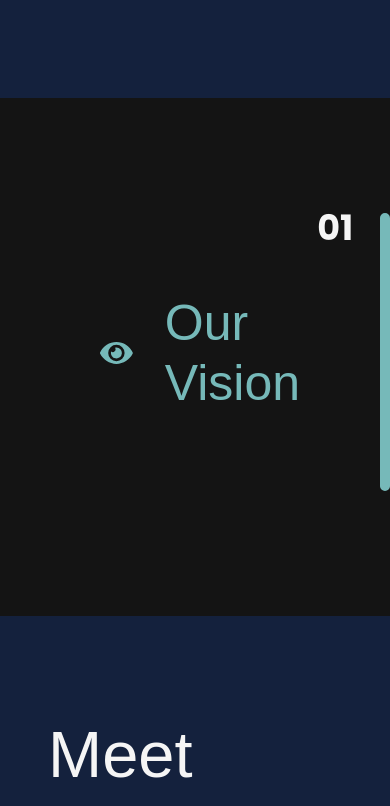
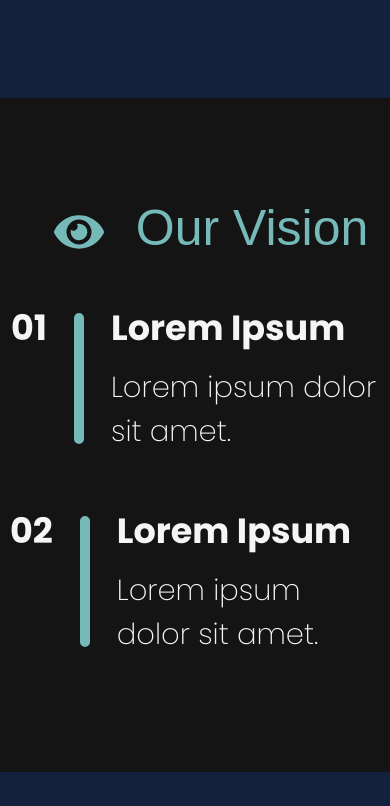
Before and after one commit to LGP21-LGP1/lgp21-lgp1.github.io, a Next.js app: page / in a window 390 px wide. Shown: the part 2308-3114 px from the top of the page. Built offline with nearby package versions, Linux system fonts and the light colour scheme; no server answers; a web font is replaced by a local one.

Commit message:
vision section responsive

```diff
--- a/pages/index.js
+++ b/pages/index.js
@@ -98,8 +98,10 @@ export default function Home() {
           </section>
           <section id={style.vision}>
             <h2 id={style.ourVision}>
-              <FaEye size={50} />
-              <span>Our Vision</span>
+              <span id={style.ourVisionContent}>
+                <FaEye size={50} />
+                <span>Our Vision</span>
+              </span>
             </h2>
             <span className={style.visionStatement}>
               <span className={style.visionNo}>01</span>
--- a/styles/home.module.css
+++ b/styles/home.module.css
@@ -160,7 +160,7 @@
   width: 100%;
 }
 
-#ourVision {
+#ourVisionContent {
   display: flex;
   align-items: center;
   color: var(--cyan);
@@ -267,3 +267,24 @@
     align-items: center;
   }
 }
+
+@media only screen and (max-width: 1100px) {
+  #vision {
+    flex-wrap: wrap;
+    padding: 100px 10px;
+  }
+
+  #ourVision {
+    text-align: center;
+    flex: 100%;
+  }
+
+  #ourVisionContent {
+    display: inline-block;
+    margin: 0 auto;
+  }
+
+  .visionStatement {
+    margin-top: 2rem;
+  }
+}
```
